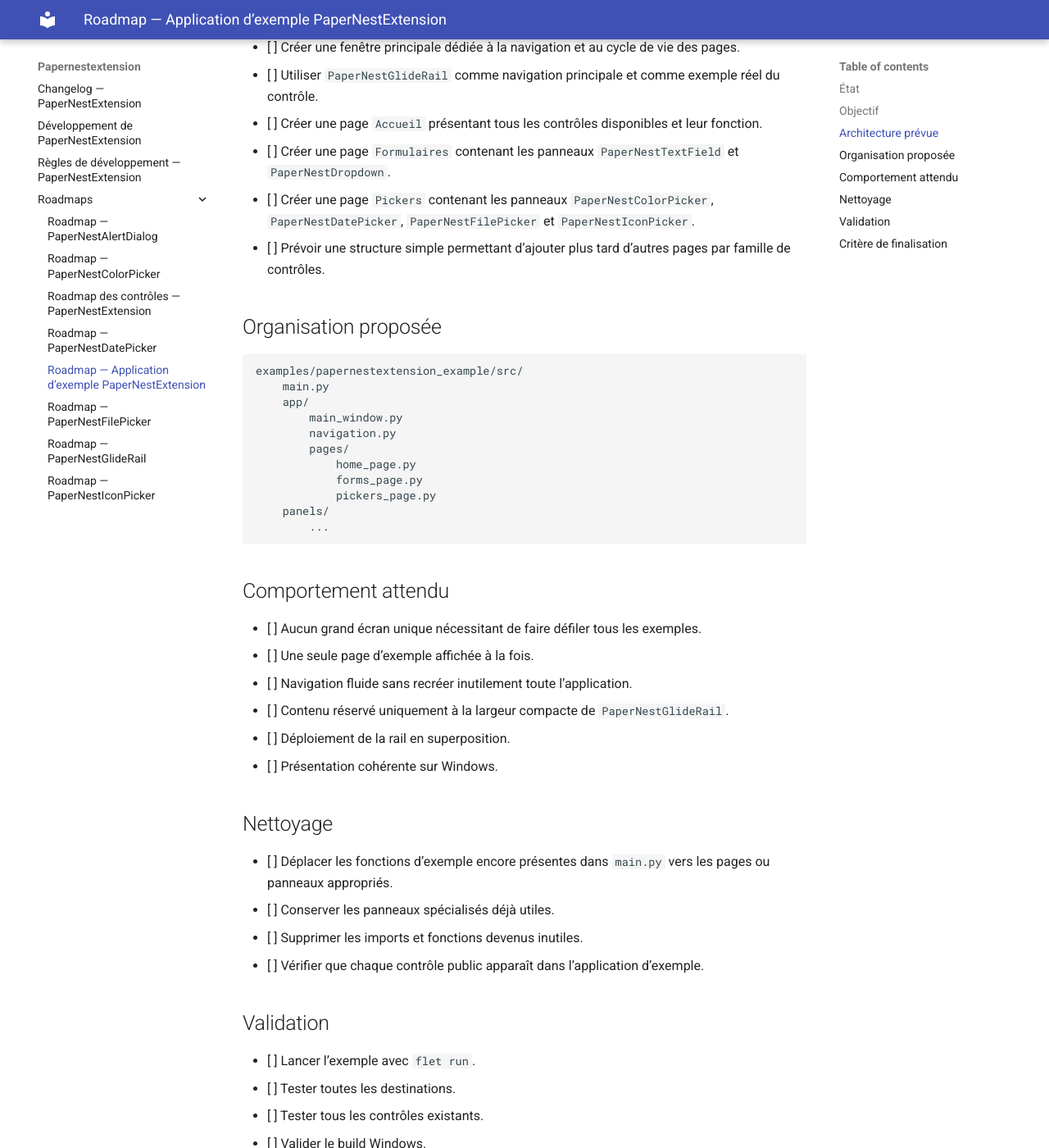
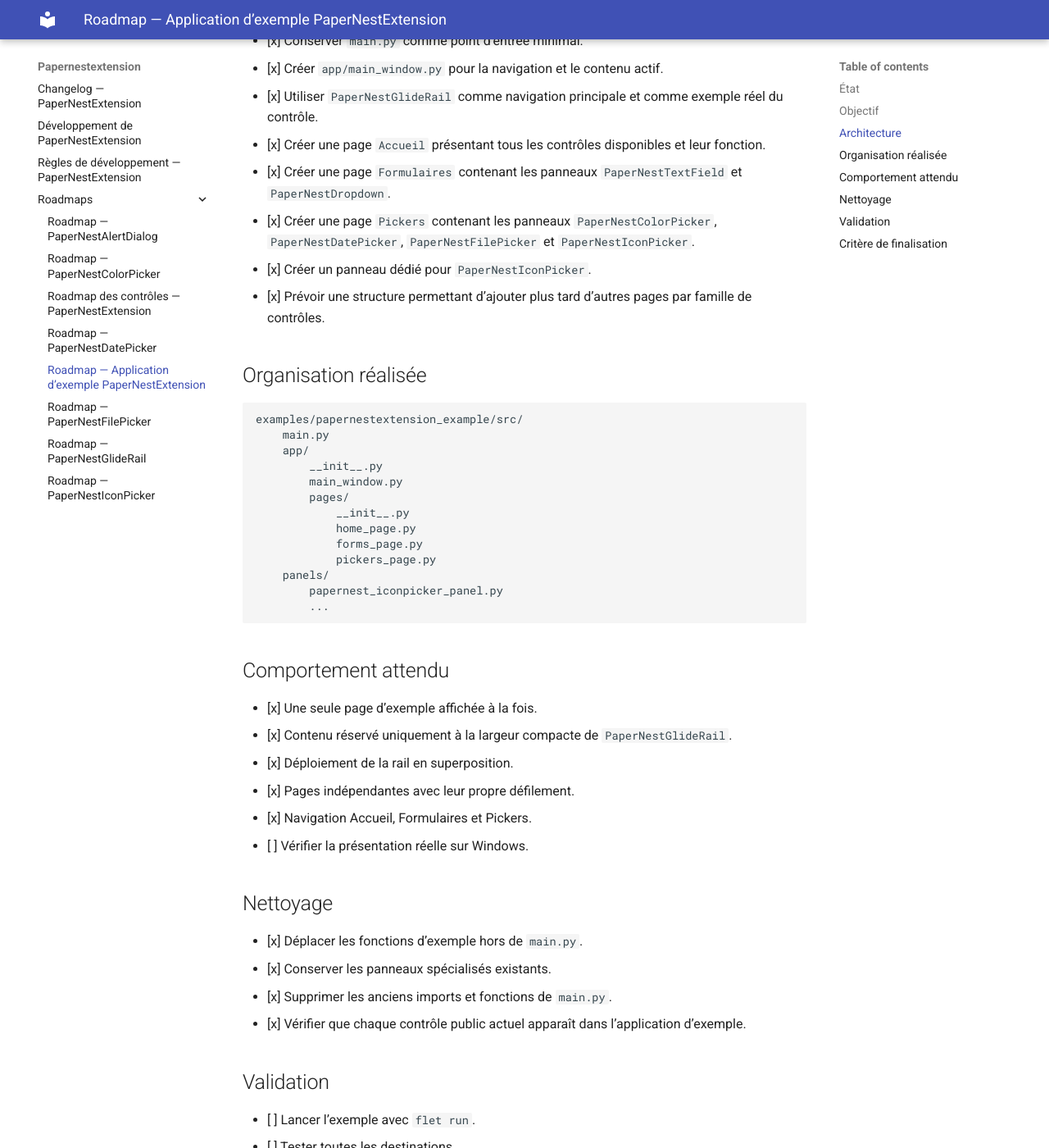
Before and after one commit to Drenae/PaperNestExtension, an MkDocs documentation site: the page built from docs/roadmaps/ROADMAP_EXAMPLE_APP.md, in a window 1280 px wide and 1400 px high, scrolled down 612 px. Shown: the whole window at 82% size. Built offline with MkDocs 1.6.1 and Material for MkDocs 9.7.7, drawn with Linux system fonts in a browser that asks for light colours; some of the changed text lies outside the part shown.

Commit message:
Met à jour la roadmap de l'application d'exemple

````diff
--- a/docs/roadmaps/ROADMAP_EXAMPLE_APP.md
+++ b/docs/roadmaps/ROADMAP_EXAMPLE_APP.md
@@ -2,64 +2,68 @@
 
 ## État
 
-Chantier ouvert après finalisation de `PaperNestIconPicker`.
+La nouvelle application d’exemple navigable est implémentée. Les tests Windows restent à effectuer.
 
-L’exemple actuel rassemble tous les panneaux sur une seule longue page. Il doit devenir une petite application de démonstration structurée, navigable avec `PaperNestGlideRail`.
+L’ancien écran unique a été remplacé par une petite application structurée autour de `PaperNestGlideRail`.
 
 ## Objectif
 
 Créer une application d’exemple claire, extensible et agréable à utiliser, dans laquelle chaque nouvelle famille de contrôles peut être ajoutée à une page dédiée sans modifier toute l’application.
 
-## Architecture prévue
+## Architecture
 
-- [ ] Conserver `main.py` comme point d’entrée minimal.
-- [ ] Créer une fenêtre principale dédiée à la navigation et au cycle de vie des pages.
-- [ ] Utiliser `PaperNestGlideRail` comme navigation principale et comme exemple réel du contrôle.
-- [ ] Créer une page `Accueil` présentant tous les contrôles disponibles et leur fonction.
-- [ ] Créer une page `Formulaires` contenant les panneaux `PaperNestTextField` et `PaperNestDropdown`.
-- [ ] Créer une page `Pickers` contenant les panneaux `PaperNestColorPicker`, `PaperNestDatePicker`, `PaperNestFilePicker` et `PaperNestIconPicker`.
-- [ ] Prévoir une structure simple permettant d’ajouter plus tard d’autres pages par famille de contrôles.
+- [x] Conserver `main.py` comme point d’entrée minimal.
+- [x] Créer `app/main_window.py` pour la navigation et le contenu actif.
+- [x] Utiliser `PaperNestGlideRail` comme navigation principale et comme exemple réel du contrôle.
+- [x] Créer une page `Accueil` présentant tous les contrôles disponibles et leur fonction.
+- [x] Créer une page `Formulaires` contenant les panneaux `PaperNestTextField` et `PaperNestDropdown`.
+- [x] Créer une page `Pickers` contenant les panneaux `PaperNestColorPicker`, `PaperNestDatePicker`, `PaperNestFilePicker` et `PaperNestIconPicker`.
+- [x] Créer un panneau dédié pour `PaperNestIconPicker`.
+- [x] Prévoir une structure permettant d’ajouter plus tard d’autres pages par famille de contrôles.
 
-## Organisation proposée
+## Organisation réalisée
 
 ```text
 examples/papernestextension_example/src/
     main.py
     app/
+        __init__.py
         main_window.py
-        navigation.py
         pages/
+            __init__.py
             home_page.py
             forms_page.py
             pickers_page.py
     panels/
+        papernest_iconpicker_panel.py
         ...
 ```
 
 ## Comportement attendu
 
-- [ ] Aucun grand écran unique nécessitant de faire défiler tous les exemples.
-- [ ] Une seule page d’exemple affichée à la fois.
-- [ ] Navigation fluide sans recréer inutilement toute l’application.
-- [ ] Contenu réservé uniquement à la largeur compacte de `PaperNestGlideRail`.
-- [ ] Déploiement de la rail en superposition.
-- [ ] Présentation cohérente sur Windows.
+- [x] Une seule page d’exemple affichée à la fois.
+- [x] Contenu réservé uniquement à la largeur compacte de `PaperNestGlideRail`.
+- [x] Déploiement de la rail en superposition.
+- [x] Pages indépendantes avec leur propre défilement.
+- [x] Navigation Accueil, Formulaires et Pickers.
+- [ ] Vérifier la présentation réelle sur Windows.
 
 ## Nettoyage
 
-- [ ] Déplacer les fonctions d’exemple encore présentes dans `main.py` vers les pages ou panneaux appropriés.
-- [ ] Conserver les panneaux spécialisés déjà utiles.
-- [ ] Supprimer les imports et fonctions devenus inutiles.
-- [ ] Vérifier que chaque contrôle public apparaît dans l’application d’exemple.
+- [x] Déplacer les fonctions d’exemple hors de `main.py`.
+- [x] Conserver les panneaux spécialisés existants.
+- [x] Supprimer les anciens imports et fonctions de `main.py`.
+- [x] Vérifier que chaque contrôle public actuel apparaît dans l’application d’exemple.
 
 ## Validation
 
 - [ ] Lancer l’exemple avec `flet run`.
 - [ ] Tester toutes les destinations.
 - [ ] Tester tous les contrôles existants.
+- [ ] Vérifier le comportement responsive des pages.
 - [ ] Valider le build Windows.
 - [ ] Faire valider visuellement et fonctionnellement l’application par l’utilisateur.
 
 ## Critère de finalisation
 
-Le chantier sera terminé lorsque l’exemple sera une petite application navigable, que toutes les familles de contrôles auront leur page dédiée, que `main.py` sera réduit au point d’entrée et que le build Windows aura été validé.
+Le chantier sera terminé après validation du lancement, de la navigation, de tous les contrôles et du build Windows.
````
